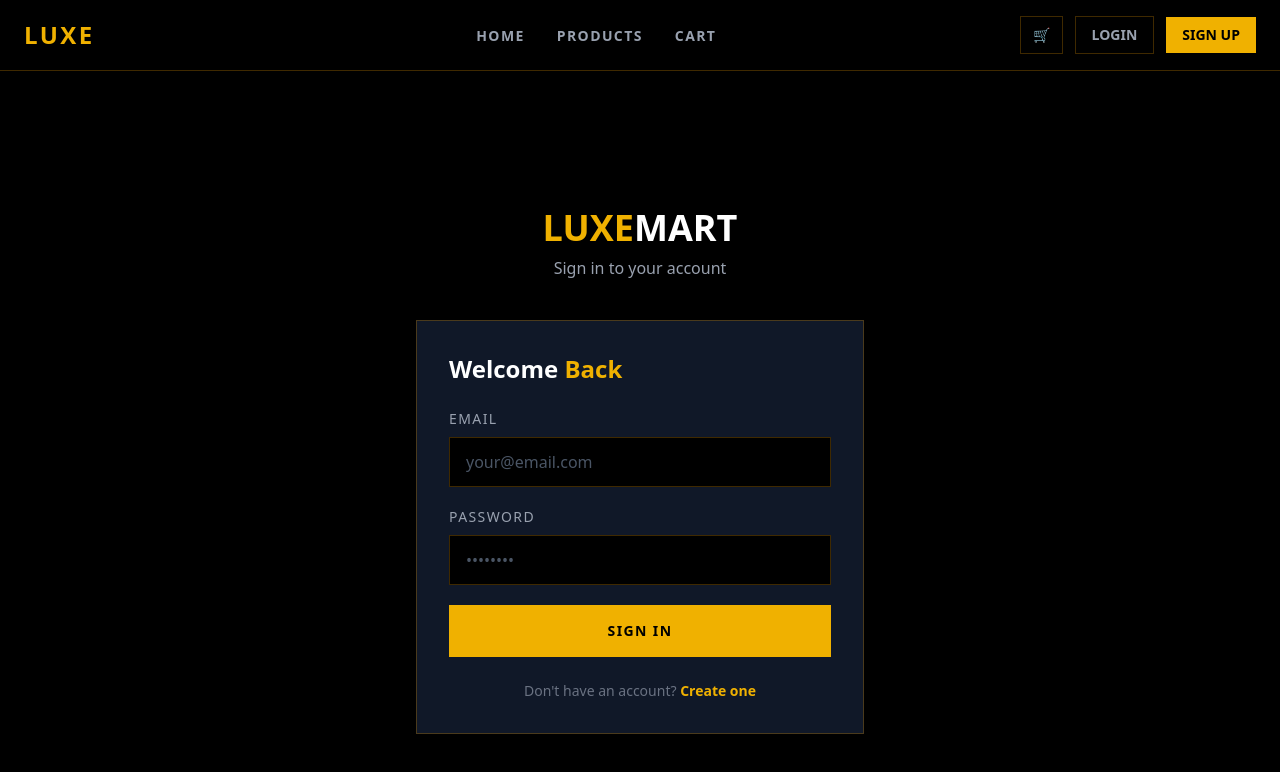
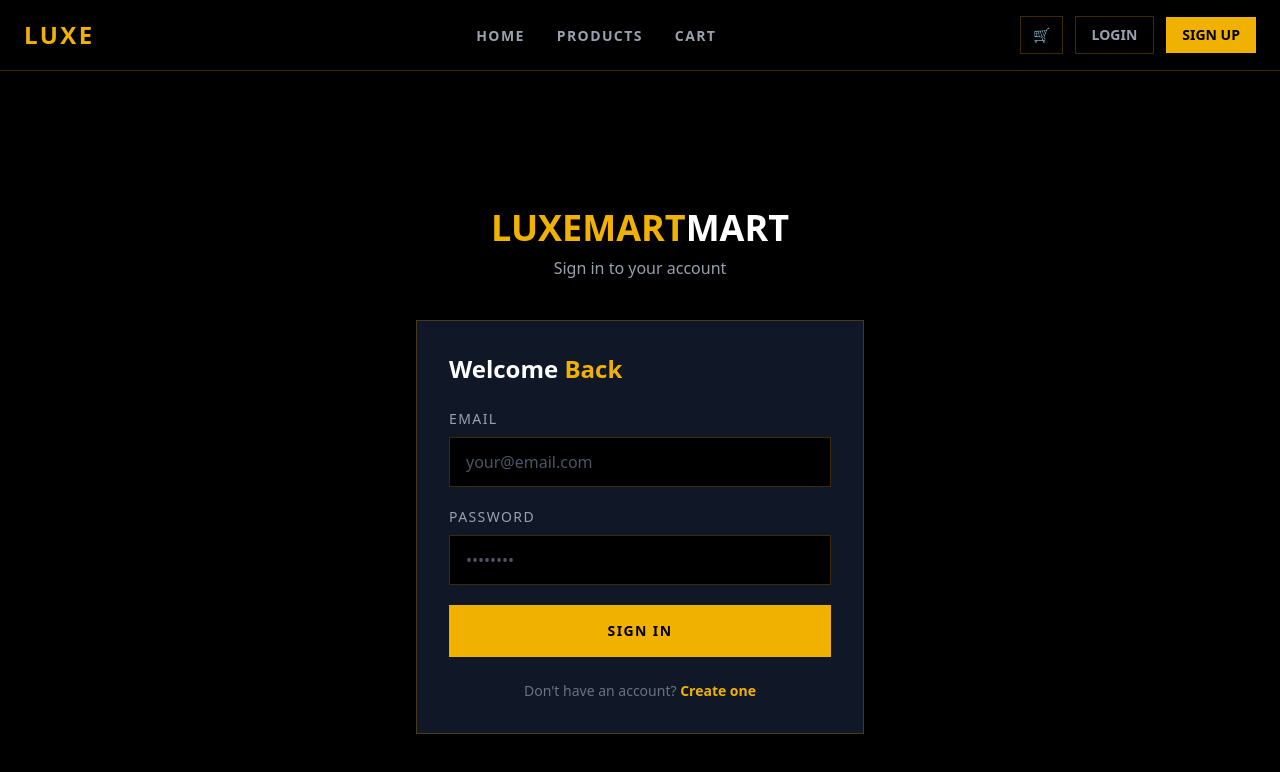
Before and after one commit to sanarasheed11222-byte/ecommerce-fullstack-design, a Next.js app: page /login in a window 1280 px wide. Shown: the top 772 px of the page. Built offline with nearby package versions, Linux system fonts and the light colour scheme.

Commit message:
rename LUXE to LUXEMART

```diff
--- a/app/admin/page.tsx
+++ b/app/admin/page.tsx
@@ -226,7 +226,7 @@ export default function AdminPage() {
       </div>
 
       <footer className="border-t border-yellow-600/30 py-10 px-6 text-center mt-10">
-        <p className="text-2xl font-bold mb-2"><span className="text-yellow-500">LUXE</span>MART</p>
+        <p className="text-2xl font-bold mb-2"><span className="text-yellow-500">LUXEMART</span>MART</p>
         <p className="text-gray-500 text-sm">© 2026 LuxeMart. All rights reserved.</p>
       </footer>
     </main>
--- a/app/cart/page.tsx
+++ b/app/cart/page.tsx
@@ -14,7 +14,7 @@ const categoryFallbacks: Record<string, string> = {
 };
 
 const PROMO_CODES: Record<string, number> = {
-  LUXE10: 10,
+  LUXEMART10: 10,
   SAVE20: 20,
   VIP30:  30,
 };
@@ -51,7 +51,7 @@ export default function CartPage() {
       setPromoApplied(code);
       setPromoError('');
     } else {
-      setPromoError('Invalid promo code. Try LUXE10, SAVE20 or VIP30.');
+      setPromoError('Invalid promo code. Try LUXEMART10, SAVE20 or VIP30.');
       setDiscount(0);
       setPromoApplied('');
     }
@@ -228,7 +228,7 @@ export default function CartPage() {
                 </div>
               )}
               {promoError && <p className="text-red-400 text-xs mt-2">{promoError}</p>}
-              {!promoApplied && <p className="text-gray-600 text-xs mt-2">Try: LUXE10 · SAVE20 · VIP30</p>}
+              {!promoApplied && <p className="text-gray-600 text-xs mt-2">Try: LUXEMART10 · SAVE20 · VIP30</p>}
             </div>
 
             <div className="border border-yellow-600/30 bg-gray-900 p-5 space-y-3">
@@ -275,7 +275,7 @@ export default function CartPage() {
       </div>
 
       <footer className="border-t border-yellow-600/30 py-10 px-6 text-center mt-10">
-        <p className="text-2xl font-bold mb-2"><span className="text-yellow-500">LUXE</span>MART</p>
+        <p className="text-2xl font-bold mb-2"><span className="text-yellow-500">LUXEMART</span>MART</p>
         <p className="text-gray-500 text-sm">© 2026 LuxeMart. All rights reserved.</p>
       </footer>
     </main>
--- a/app/checkout/page.tsx
+++ b/app/checkout/page.tsx
@@ -211,7 +211,7 @@ export default function Checkout() {
       </div>
 
       <footer className="border-t border-yellow-600/30 py-10 px-6 text-center mt-10">
-        <p className="text-2xl font-bold mb-2"><span className="text-yellow-500">LUXE</span>MART</p>
+        <p className="text-2xl font-bold mb-2"><span className="text-yellow-500">LUXEMART</span>MART</p>
         <p className="text-gray-500 text-sm">© 2026 LuxeMart. All rights reserved.</p>
       </footer>
     </main>
--- a/app/login/page.tsx
+++ b/app/login/page.tsx
@@ -31,7 +31,7 @@ export default function Login() {
         <div className="text-center mb-10">
           <Link href="/">
             <h1 className="text-4xl font-bold cursor-pointer">
-              <span className="text-yellow-500">LUXE</span>MART
+              <span className="text-yellow-500">LUXEMART</span>MART
             </h1>
           </Link>
           <p className="text-gray-400 mt-2">Sign in to your account</p>
--- a/app/page.tsx
+++ b/app/page.tsx
@@ -94,7 +94,7 @@ export default function Home() {
         <div className="relative z-10 h-full flex items-center px-6 md:px-20">
           <div className="max-w-2xl">
             <p className="text-yellow-500 tracking-[0.5em] text-xs mb-4">
-              WELCOME TO LUXEMART
+              WELCOME TO LUXEMARTMART
             </p>
             <h1 className="text-5xl md:text-7xl font-bold mb-6 leading-tight">
               {heroSlides[currentSlide].title}
@@ -284,7 +284,7 @@ export default function Home() {
       <footer className="border-t border-yellow-600/30 py-16 px-6">
         <div className="max-w-7xl mx-auto grid grid-cols-1 md:grid-cols-4 gap-10 mb-10">
           <div>
-            <h3 className="text-2xl font-bold mb-4"><span className="text-yellow-500">LUXE</span>MART</h3>
+            <h3 className="text-2xl font-bold mb-4"><span className="text-yellow-500">LUXEMART</span>MART</h3>
             <p className="text-gray-500 text-sm leading-relaxed">Premium luxury shopping for those who demand the best.</p>
           </div>
           <div>
--- a/app/products/[id]/page.tsx
+++ b/app/products/[id]/page.tsx
@@ -197,7 +197,7 @@ export default function ProductDetail() {
       </div>
 
       <footer className="border-t border-yellow-600/30 py-10 px-6 text-center mt-10">
-        <p className="text-2xl font-bold mb-2"><span className="text-yellow-500">LUXE</span>MART</p>
+        <p className="text-2xl font-bold mb-2"><span className="text-yellow-500">LUXEMART</span>MART</p>
         <p className="text-gray-500 text-sm">© 2026 LuxeMart. All rights reserved.</p>
       </footer>
     </main>
--- a/app/products/page.tsx
+++ b/app/products/page.tsx
@@ -171,7 +171,7 @@ export default function Products() {
       </div>
 
       <footer className="border-t border-yellow-600/30 py-10 px-6 text-center mt-10">
-        <p className="text-2xl font-bold mb-2"><span className="text-yellow-500">LUXE</span>MART</p>
+        <p className="text-2xl font-bold mb-2"><span className="text-yellow-500">LUXEMART</span>MART</p>
         <p className="text-gray-500 text-sm">© 2026 LuxeMart. All rights reserved.</p>
       </footer>
     </main>
--- a/app/profile/page.tsx
+++ b/app/profile/page.tsx
@@ -168,7 +168,7 @@ export default function Profile() {
       </div>
 
       <footer className="border-t border-yellow-600/30 py-10 px-6 text-center mt-10">
-        <p className="text-2xl font-bold mb-2"><span className="text-yellow-500">LUXE</span>MART</p>
+        <p className="text-2xl font-bold mb-2"><span className="text-yellow-500">LUXEMART</span>MART</p>
         <p className="text-gray-500 text-sm">© 2026 LuxeMart. All rights reserved.</p>
       </footer>
 
--- a/app/signup/page.tsx
+++ b/app/signup/page.tsx
@@ -35,7 +35,7 @@ export default function Signup() {
         <div className="text-center mb-10">
           <Link href="/">
             <h1 className="text-4xl font-bold cursor-pointer">
-              <span className="text-yellow-500">LUXE</span>MART
+              <span className="text-yellow-500">LUXEMART</span>MART
             </h1>
           </Link>
           <p className="text-gray-400 mt-2">Create your account</p>
```
